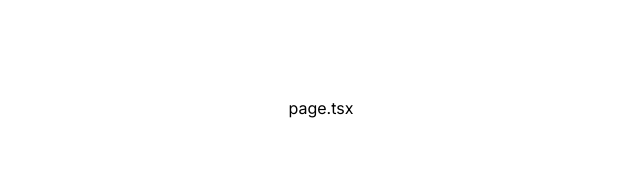
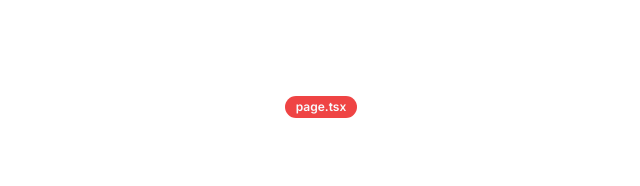
Before and after one commit to kiliczsh/learn, a Next.js app: page / in a window 1280 px wide. Shown: the top 186 px of the page, without its empty margins (319-959 px from the left). Built offline with nearby package versions, Linux system fonts and the light colour scheme.

Commit message:
Install shadcn/ui

```diff
--- a/app/globals.css
+++ b/app/globals.css
@@ -1,3 +1,76 @@
 @tailwind base;
 @tailwind components;
 @tailwind utilities;
+
+@layer base {
+  :root {
+    --background: 0 0% 100%;
+    --foreground: 222.2 84% 4.9%;
+
+    --card: 0 0% 100%;
+    --card-foreground: 222.2 84% 4.9%;
+
+    --popover: 0 0% 100%;
+    --popover-foreground: 222.2 84% 4.9%;
+
+    --primary: 222.2 47.4% 11.2%;
+    --primary-foreground: 210 40% 98%;
+
+    --secondary: 210 40% 96.1%;
+    --secondary-foreground: 222.2 47.4% 11.2%;
+
+    --muted: 210 40% 96.1%;
+    --muted-foreground: 215.4 16.3% 46.9%;
+
+    --accent: 210 40% 96.1%;
+    --accent-foreground: 222.2 47.4% 11.2%;
+
+    --destructive: 0 84.2% 60.2%;
+    --destructive-foreground: 210 40% 98%;
+
+    --border: 214.3 31.8% 91.4%;
+    --input: 214.3 31.8% 91.4%;
+    --ring: 222.2 84% 4.9%;
+
+    --radius: 0.5rem;
+  }
+
+  .dark {
+    --background: 222.2 84% 4.9%;
+    --foreground: 210 40% 98%;
+
+    --card: 222.2 84% 4.9%;
+    --card-foreground: 210 40% 98%;
+
+    --popover: 222.2 84% 4.9%;
+    --popover-foreground: 210 40% 98%;
+
+    --primary: 210 40% 98%;
+    --primary-foreground: 222.2 47.4% 11.2%;
+
+    --secondary: 217.2 32.6% 17.5%;
+    --secondary-foreground: 210 40% 98%;
+
+    --muted: 217.2 32.6% 17.5%;
+    --muted-foreground: 215 20.2% 65.1%;
+
+    --accent: 217.2 32.6% 17.5%;
+    --accent-foreground: 210 40% 98%;
+
+    --destructive: 0 62.8% 30.6%;
+    --destructive-foreground: 210 40% 98%;
+
+    --border: 217.2 32.6% 17.5%;
+    --input: 217.2 32.6% 17.5%;
+    --ring: 212.7 26.8% 83.9%;
+  }
+}
+
+@layer base {
+  * {
+    @apply border-border;
+  }
+  body {
+    @apply bg-background text-foreground;
+  }
+}
--- a/app/page.tsx
+++ b/app/page.tsx
@@ -1,9 +1,9 @@
-import Image from "next/image";
+import { Badge } from "@/components/ui/badge";
 
 export default function Home() {
   return (
     <main className="flex min-h-screen flex-col items-center justify-between p-24">
-      <p>page.tsx</p>
+      <Badge variant="destructive">page.tsx</Badge>
     </main>
   );
 }
--- /dev/null
+++ b/components/ui/badge.tsx
@@ -0,0 +1,36 @@
+import * as React from "react"
+import { cva, type VariantProps } from "class-variance-authority"
+
+import { cn } from "@/lib/utils"
+
+const badgeVariants = cva(
+  "inline-flex items-center rounded-full border px-2.5 py-0.5 text-xs font-semibold transition-colors focus:outline-none focus:ring-2 focus:ring-ring focus:ring-offset-2",
+  {
+    variants: {
+      variant: {
+        default:
+          "border-transparent bg-primary text-primary-foreground hover:bg-primary/80",
+        secondary:
+          "border-transparent bg-secondary text-secondary-foreground hover:bg-secondary/80",
+        destructive:
+          "border-transparent bg-destructive text-destructive-foreground hover:bg-destructive/80",
+        outline: "text-foreground",
+      },
+    },
+    defaultVariants: {
+      variant: "default",
+    },
+  }
+)
+
+export interface BadgeProps
+  extends React.HTMLAttributes<HTMLDivElement>,
+    VariantProps<typeof badgeVariants> {}
+
+function Badge({ className, variant, ...props }: BadgeProps) {
+  return (
+    <div className={cn(badgeVariants({ variant }), className)} {...props} />
+  )
+}
+
+export { Badge, badgeVariants }
--- /dev/null
+++ b/lib/utils.ts
@@ -0,0 +1,6 @@
+import { type ClassValue, clsx } from "clsx"
+import { twMerge } from "tailwind-merge"
+
+export function cn(...inputs: ClassValue[]) {
+  return twMerge(clsx(inputs))
+}
--- a/tailwind.config.ts
+++ b/tailwind.config.ts
@@ -1,20 +1,80 @@
-import type { Config } from "tailwindcss";
+import type { Config } from "tailwindcss"
 
-const config: Config = {
+const config = {
+  darkMode: ["class"],
   content: [
-    "./pages/**/*.{js,ts,jsx,tsx,mdx}",
-    "./components/**/*.{js,ts,jsx,tsx,mdx}",
-    "./app/**/*.{js,ts,jsx,tsx,mdx}",
-  ],
+    './pages/**/*.{ts,tsx}',
+    './components/**/*.{ts,tsx}',
+    './app/**/*.{ts,tsx}',
+    './src/**/*.{ts,tsx}',
+	],
+  prefix: "",
   theme: {
+    container: {
+      center: true,
+      padding: "2rem",
+      screens: {
+        "2xl": "1400px",
+      },
+    },
     extend: {
-      backgroundImage: {
-        "gradient-radial": "radial-gradient(var(--tw-gradient-stops))",
-        "gradient-conic":
-          "conic-gradient(from 180deg at 50% 50%, var(--tw-gradient-stops))",
+      colors: {
+        border: "hsl(var(--border))",
+        input: "hsl(var(--input))",
+        ring: "hsl(var(--ring))",
+        background: "hsl(var(--background))",
+        foreground: "hsl(var(--foreground))",
+        primary: {
+          DEFAULT: "hsl(var(--primary))",
+          foreground: "hsl(var(--primary-foreground))",
+        },
+        secondary: {
+          DEFAULT: "hsl(var(--secondary))",
+          foreground: "hsl(var(--secondary-foreground))",
+        },
+        destructive: {
+          DEFAULT: "hsl(var(--destructive))",
+          foreground: "hsl(var(--destructive-foreground))",
+        },
+        muted: {
+          DEFAULT: "hsl(var(--muted))",
+          foreground: "hsl(var(--muted-foreground))",
+        },
+        accent: {
+          DEFAULT: "hsl(var(--accent))",
+          foreground: "hsl(var(--accent-foreground))",
+        },
+        popover: {
+          DEFAULT: "hsl(var(--popover))",
+          foreground: "hsl(var(--popover-foreground))",
+        },
+        card: {
+          DEFAULT: "hsl(var(--card))",
+          foreground: "hsl(var(--card-foreground))",
+        },
+      },
+      borderRadius: {
+        lg: "var(--radius)",
+        md: "calc(var(--radius) - 2px)",
+        sm: "calc(var(--radius) - 4px)",
+      },
+      keyframes: {
+        "accordion-down": {
+          from: { height: "0" },
+          to: { height: "var(--radix-accordion-content-height)" },
+        },
+        "accordion-up": {
+          from: { height: "var(--radix-accordion-content-height)" },
+          to: { height: "0" },
+        },
+      },
+      animation: {
+        "accordion-down": "accordion-down 0.2s ease-out",
+        "accordion-up": "accordion-up 0.2s ease-out",
       },
     },
   },
-  plugins: [],
-};
-export default config;
+  plugins: [require("tailwindcss-animate")],
+} satisfies Config
+
+export default config
```
Also changed, not shown: package.json (+6 -1 lines), components.json (added), 1 other file (tests, documents, lock files or other folders).
